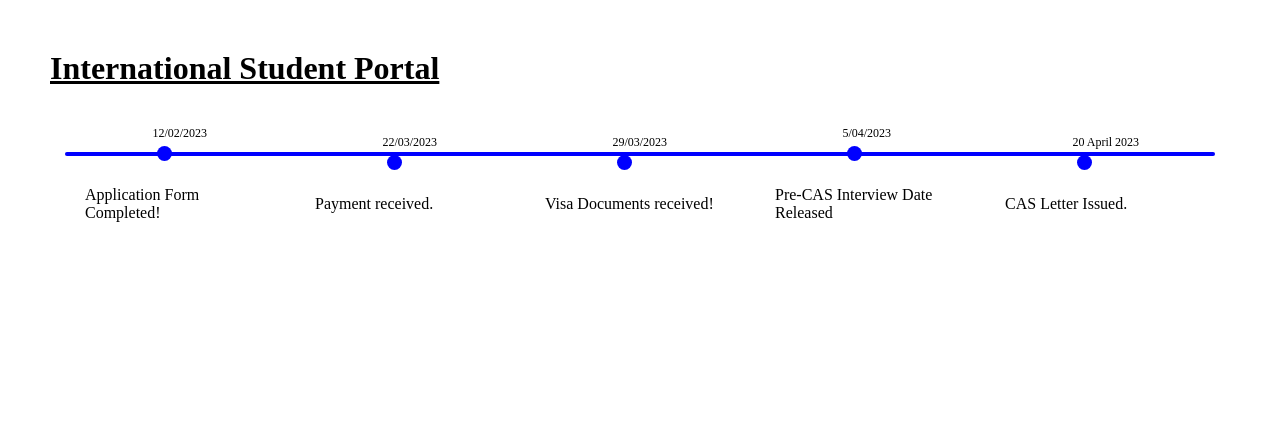
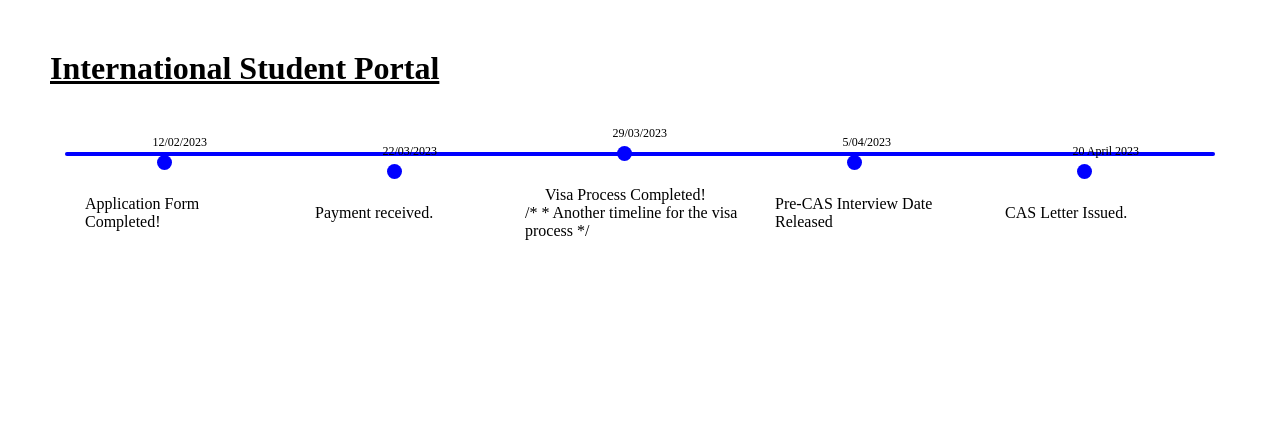
Before and after one commit to smc8501/InternationalInteractiveDashboard, a Flask app: page / in a window 1280 px wide. Shown: the top 439 px of the page. Run offline with Flask 2, Linux system fonts and the light colour scheme.

Commit message:
Update on timeline3.hmtl

```diff
--- a/templates/timeline3.html
+++ b/templates/timeline3.html
@@ -28,7 +28,10 @@
                 <li>
                     <span class="timeline-point"></span>
                     <span class="date">29/03/2023</span>
-                    <p>Visa Documents received!</p>
+                    <p>Visa Process Completed!</p>
+                    /*
+                    * Another timeline for the visa process
+                    */
                 </li>
                 <li>
                     <span class="timeline-point"></span>
```
Also changed, not shown: 2 other files.
